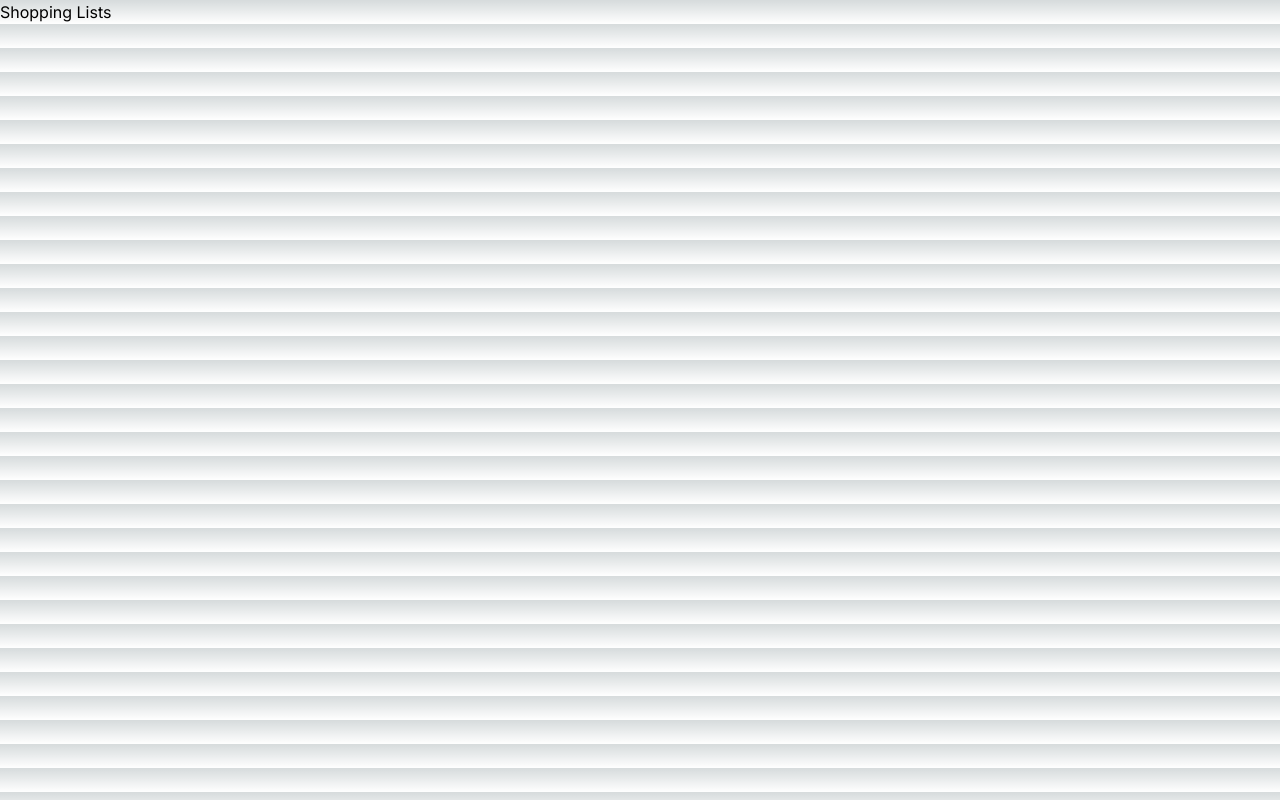
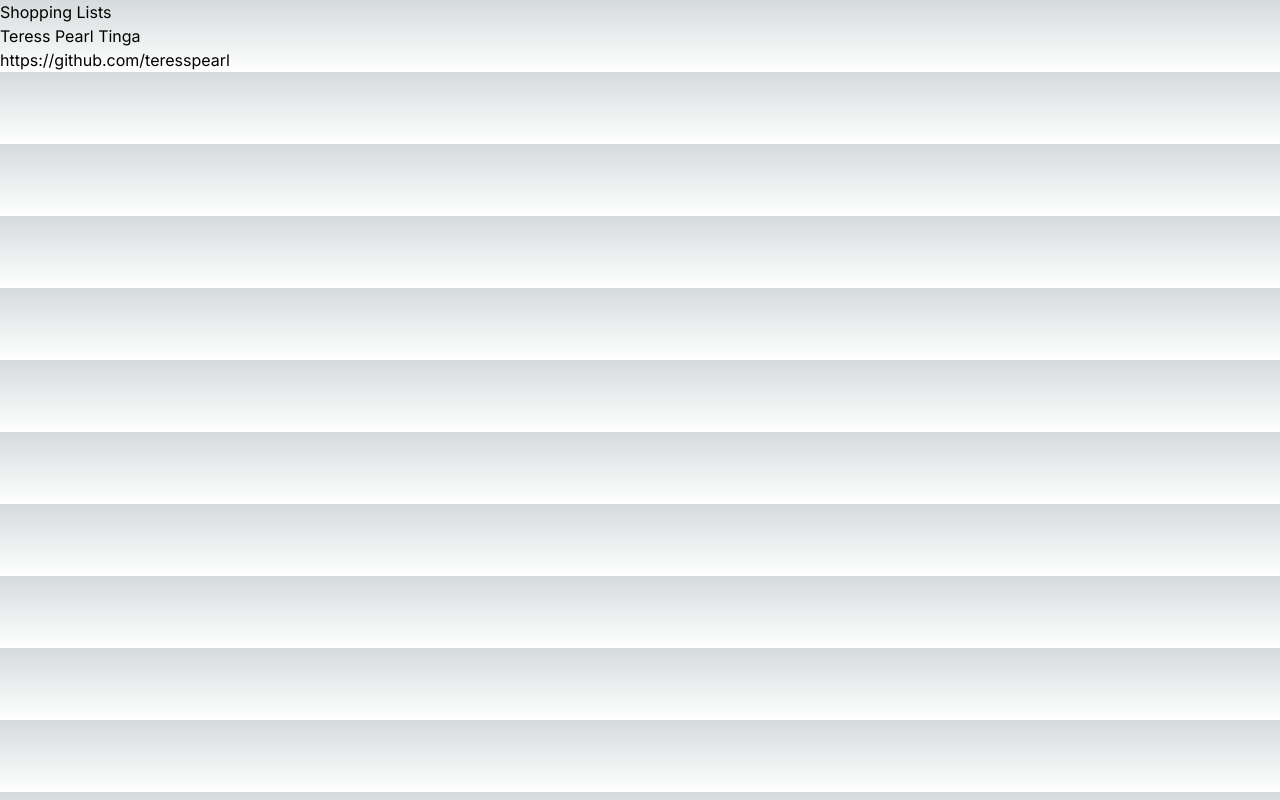
Before and after one commit to teresspearl/cprg306-assignments, a Next.js app: page /week-2 in a window 1280 px wide. Built offline with nearby package versions, Linux system fonts and the light colour scheme.

Commit message:
Make week-2 assignment

```diff
--- a/app/page.js
+++ b/app/page.js
@@ -1,5 +1,13 @@
+import React from 'react';
+import { Link } from 'react-router-dom';
+
 export default function Page() {
   return (
-    <main>Hello World!</main>
+    <main>
+      <h1>CPRG 306: Web Development 2 - Assignments</h1>
+      <p>
+        <Link to="/week-2">Week 2 Assignment</Link>
+      </p>
+    </main>
   );
 }
--- a/app/week-2/page.js
+++ b/app/week-2/page.js
@@ -1,7 +1,11 @@
+import React from 'react';
+import StudentInfo from './student-info';
+
 export default function Page() {
   return (
     <main>
         <h1>Shopping Lists</h1>
+        <StudentInfo />
     </main>
   );
 }
--- a/app/week-2/student-info.js
+++ b/app/week-2/student-info.js
@@ -0,0 +1,12 @@
+import React from 'react';
+
+function StudentInfo() {
+  return (
+    <div>
+      <h1>Teress Pearl Tinga</h1>
+      <p><a href="https://github.com/teresspearl">https://github.com/teresspearl</a></p>
+    </div>
+  );
+}
+
+export default StudentInfo;
```
